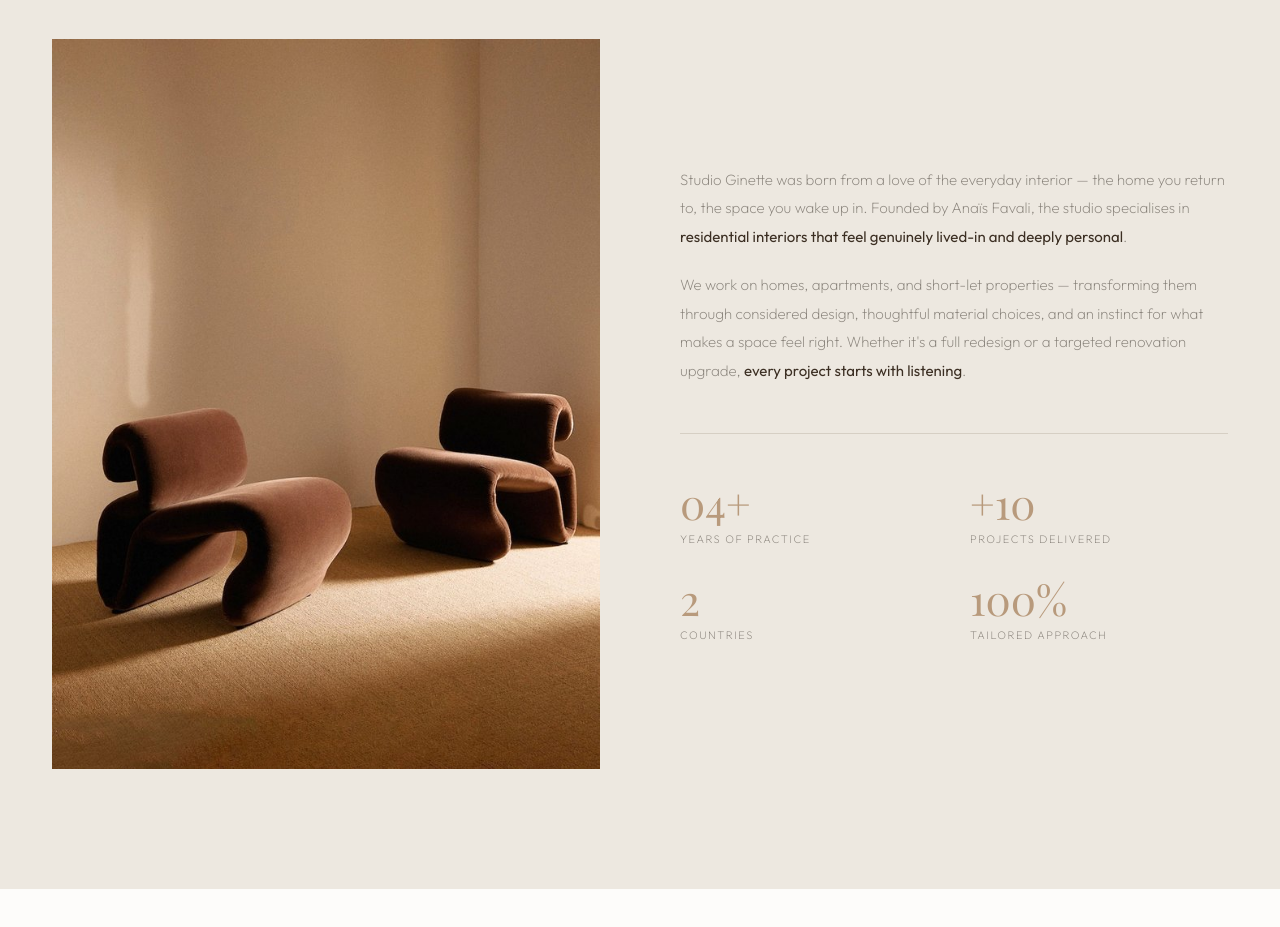
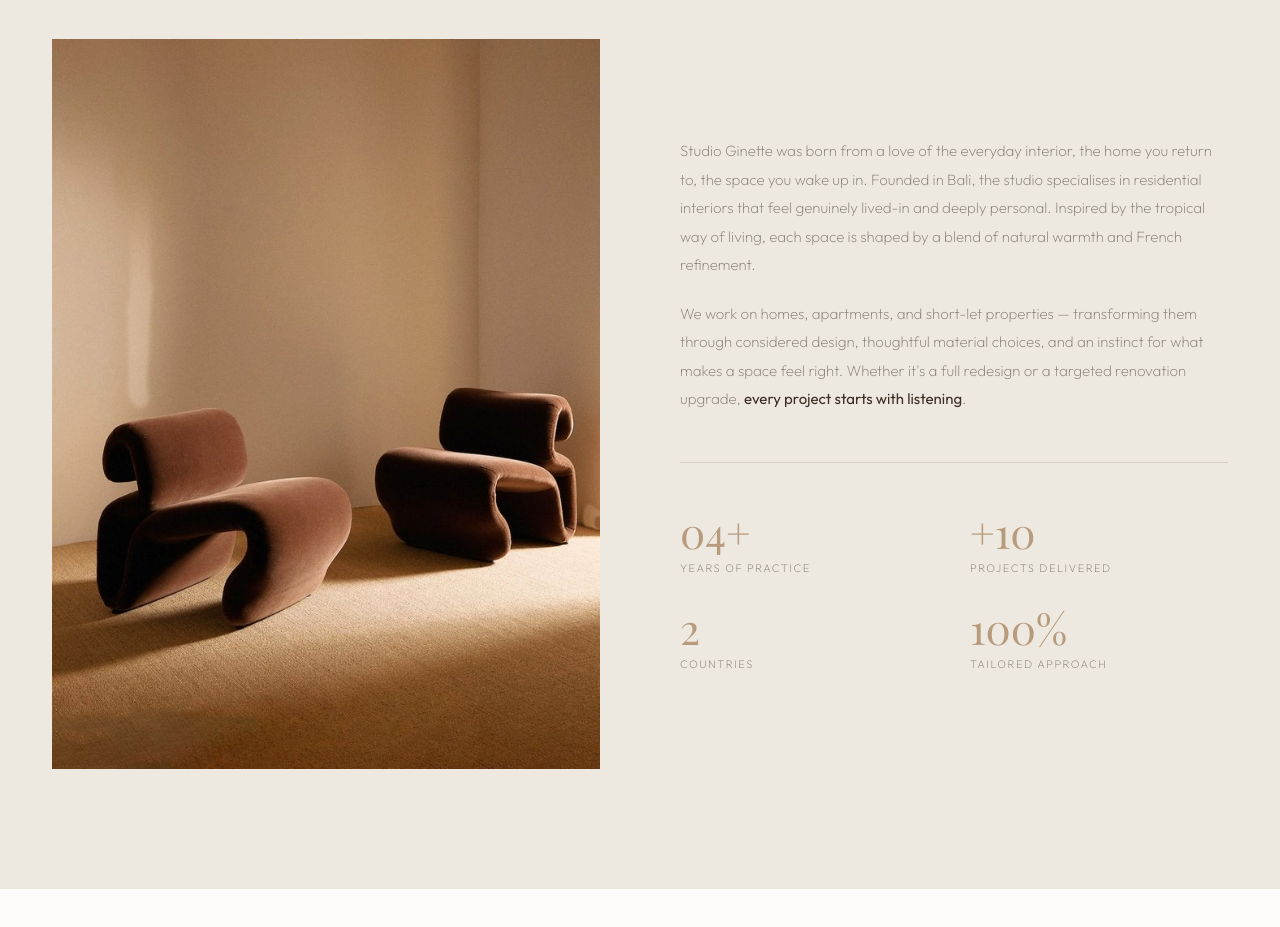
Before and after one commit to anaisfavali-stugiogi/studio-ginette, a plain HTML site: page index.html in a window 1280 px wide. Shown: the part 2980-3907 px from the top of the page. Drawn offline with nearby package versions, Linux system fonts and the light colour scheme; a web font is replaced by a local one.

Commit message:
Update index.html

```diff
--- a/index.html
+++ b/index.html
@@ -711,7 +711,7 @@ footer {
       <img src="images/about.jpg" alt="Anaïs Favali — Studio Ginette"/>
     </div>
     <div class="about-body reveal">
-      <p>Studio Ginette was born from a love of the everyday interior — the home you return to, the space you wake up in. Founded by Anaïs Favali, the studio specialises in <strong>residential interiors that feel genuinely lived-in and deeply personal</strong>.</p>
+      <p>Studio Ginette was born from a love of the everyday interior, the home you return to, the space you wake up in. Founded in Bali, the studio specialises in residential interiors that feel genuinely lived-in and deeply personal. Inspired by the tropical way of living, each space is shaped by a blend of natural warmth and French refinement</strong>.</p>
       <p>We work on homes, apartments, and short-let properties — transforming them through considered design, thoughtful material choices, and an instinct for what makes a space feel right. Whether it's a full redesign or a targeted renovation upgrade, <strong>every project starts with listening</strong>.</p>
       <div class="about-stats">
         <div>
```
